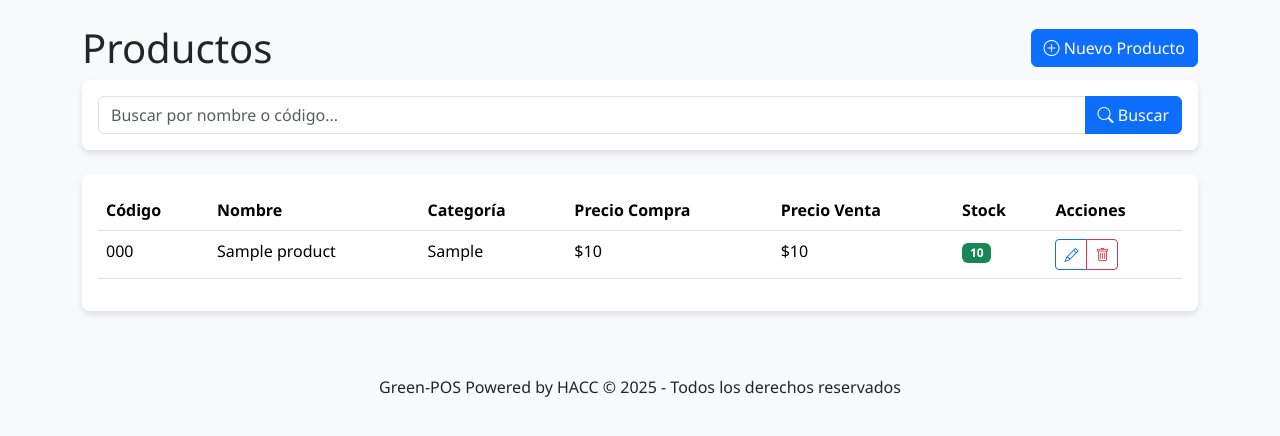
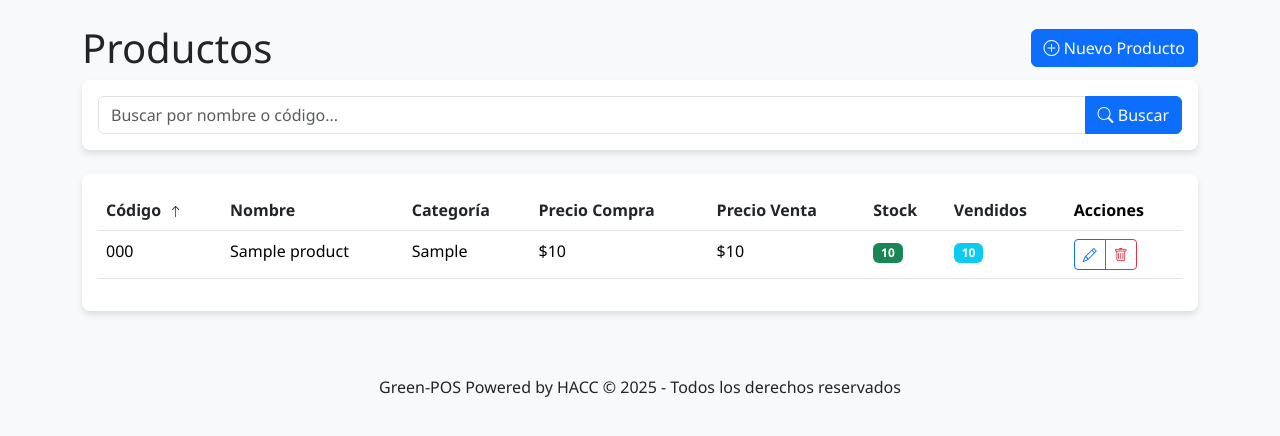
Before and after one commit to handresc1127/Green-POS, a Flask app: page /products in a window 1280 px wide. Shown: the part 80-516 px from the top of the page. Run offline with Flask 3, Linux system fonts and the light colour scheme; a user stored in the database is signed in; tables that the repository leaves empty hold one stand-in row (values such as "Sample post").

Commit message:
Implement product sorting and sales count display; enhance product list view with sortable columns and add sales count to the product table.

```diff
--- a/app.py
+++ b/app.py
@@ -7,7 +7,7 @@ from flask_login import LoginManager, login_user, logout_user, login_required, c
 from functools import wraps
 import logging
 import argparse
-from sqlalchemy import func
+from sqlalchemy import func, or_
 import pytz
 
 app = Flask(__name__)
@@ -129,13 +129,62 @@ def role_required(*roles):
 @role_required('admin')
 def product_list():
     query = request.args.get('query', '')
+    sort_by = request.args.get('sort_by', 'code')  # columna por defecto
+    sort_order = request.args.get('sort_order', 'asc')  # orden por defecto
 
+    # Mapeo de columnas a campos del modelo
+    sort_columns = {
+        'code': Product.code,
+        'name': Product.name,
+        'category': Product.category,
+        'purchase_price': Product.purchase_price,
+        'sale_price': Product.sale_price,
+        'stock': Product.stock,
+        'sales_count': 'sales_count'  # Se maneja especialmente
+    }
+
+    # Query base con conteo de ventas
+    base_query = db.session.query(
+        Product,
+        func.coalesce(func.sum(InvoiceItem.quantity), 0).label('sales_count')
+    ).outerjoin(InvoiceItem, Product.id == InvoiceItem.product_id)
+
+    # Aplicar filtro de búsqueda si existe
     if query:
-        products = Product.query.filter(Product.name.contains(query) | Product.code.contains(query)).all()
-    else:
-        products = Product.query.all()
+        base_query = base_query.filter(or_(Product.name.contains(query), Product.code.contains(query)))
 
-    return render_template('products/list.html', products=products, query=query)
+    # Agrupar por producto
+    base_query = base_query.group_by(Product.id)
+
+    # Aplicar ordenamiento
+    if sort_by in sort_columns:
+        if sort_by == 'sales_count':
+            # Para sales_count usamos la columna calculada
+            if sort_order == 'desc':
+                base_query = base_query.order_by(func.coalesce(func.sum(InvoiceItem.quantity), 0).desc())
+            else:
+                base_query = base_query.order_by(func.coalesce(func.sum(InvoiceItem.quantity), 0).asc())
+        else:
+            # Para otras columnas usamos el campo del modelo
+            order_column = sort_columns[sort_by]
+            if sort_order == 'desc':
+                base_query = base_query.order_by(order_column.desc())
+            else:
+                base_query = base_query.order_by(order_column.asc())
+
+    products = base_query.all()
+
+    # Transformar resultados para que el template pueda acceder a sales_count
+    products_with_sales = []
+    for product, sales_count in products:
+        product.sales_count = sales_count
+        products_with_sales.append(product)
+
+    return render_template('products/list.html',
+                         products=products_with_sales,
+                         query=query,
+                         sort_by=sort_by,
+                         sort_order=sort_order)
 
 @app.route('/products/new', methods=['GET', 'POST'])
 @role_required('admin')
--- a/templates/products/list.html
+++ b/templates/products/list.html
@@ -8,6 +8,27 @@
 <a href="{{ url_for('product_new') }}" class="btn btn-primary">
     <i class="bi bi-plus-circle"></i> Nuevo Producto
 </a>
+{% endblock %}
+
+{% block extra_css %}
+<style>
+    .table thead th a {
+        display: block;
+        color: inherit;
+        user-select: none;
+    }
+    .table thead th a:hover {
+        background-color: rgba(0, 0, 0, 0.05);
+        cursor: pointer;
+    }
+    .table thead th {
+        position: relative;
+    }
+    .table thead th a i {
+        font-size: 0.8em;
+        margin-left: 4px;
+    }
+</style>
 {% endblock %}
 
 {% block content %}
@@ -38,12 +59,62 @@
                 <table class="table table-hover">
                     <thead>
                         <tr>
-                            <th>Código</th>
-                            <th>Nombre</th>
-                            <th>Categoría</th>
-                            <th>Precio Compra</th>
-                            <th>Precio Venta</th>
-                            <th>Stock</th>
+                            <th>
+                                <a href="{{ url_for('product_list', query=query, sort_by='code', sort_order='desc' if sort_by == 'code' and sort_order == 'asc' else 'asc') }}" class="text-decoration-none text-dark">
+                                    Código
+                                    {% if sort_by == 'code' %}
+                                        <i class="bi bi-arrow-{{ 'down' if sort_order == 'desc' else 'up' }}"></i>
+                                    {% endif %}
+                                </a>
+                            </th>
+                            <th>
+                                <a href="{{ url_for('product_list', query=query, sort_by='name', sort_order='desc' if sort_by == 'name' and sort_order == 'asc' else 'asc') }}" class="text-decoration-none text-dark">
+                                    Nombre
+                                    {% if sort_by == 'name' %}
+                                        <i class="bi bi-arrow-{{ 'down' if sort_order == 'desc' else 'up' }}"></i>
+                                    {% endif %}
+                                </a>
+                            </th>
+                            <th>
+                                <a href="{{ url_for('product_list', query=query, sort_by='category', sort_order='desc' if sort_by == 'category' and sort_order == 'asc' else 'asc') }}" class="text-decoration-none text-dark">
+                                    Categoría
+                                    {% if sort_by == 'category' %}
+                                        <i class="bi bi-arrow-{{ 'down' if sort_order == 'desc' else 'up' }}"></i>
+                                    {% endif %}
+                                </a>
+                            </th>
+                            <th>
+                                <a href="{{ url_for('product_list', query=query, sort_by='purchase_price', sort_order='desc' if sort_by == 'purchase_price' and sort_order == 'asc' else 'asc') }}" class="text-decoration-none text-dark">
+                                    Precio Compra
+                                    {% if sort_by == 'purchase_price' %}
+                                        <i class="bi bi-arrow-{{ 'down' if sort_order == 'desc' else 'up' }}"></i>
+                                    {% endif %}
+                                </a>
+                            </th>
+                            <th>
+                                <a href="{{ url_for('product_list', query=query, sort_by='sale_price', sort_order='desc' if sort_by == 'sale_price' and sort_order == 'asc' else 'asc') }}" class="text-decoration-none text-dark">
+                                    Precio Venta
+                                    {% if sort_by == 'sale_price' %}
+                                        <i class="bi bi-arrow-{{ 'down' if sort_order == 'desc' else 'up' }}"></i>
+                                    {% endif %}
+                                </a>
+                            </th>
+                            <th>
+                                <a href="{{ url_for('product_list', query=query, sort_by='stock', sort_order='desc' if sort_by == 'stock' and sort_order == 'asc' else 'asc') }}" class="text-decoration-none text-dark">
+                                    Stock
+                                    {% if sort_by == 'stock' %}
+                                        <i class="bi bi-arrow-{{ 'down' if sort_order == 'desc' else 'up' }}"></i>
+                                    {% endif %}
+                                </a>
+                            </th>
+                            <th>
+                                <a href="{{ url_for('product_list', query=query, sort_by='sales_count', sort_order='desc' if sort_by == 'sales_count' and sort_order == 'asc' else 'asc') }}" class="text-decoration-none text-dark">
+                                    Vendidos
+                                    {% if sort_by == 'sales_count' %}
+                                        <i class="bi bi-arrow-{{ 'down' if sort_order == 'desc' else 'up' }}"></i>
+                                    {% endif %}
+                                </a>
+                            </th>
                             <th>Acciones</th>
                         </tr>
                     </thead>
@@ -63,6 +134,9 @@
                                         {% set badge_class = 'warning' %}
                                     {% endif %}
                                     <span class="badge bg-{{ badge_class }}">{{ product.stock }}</span>
+                                </td>
+                                <td>
+                                    <span class="badge bg-info">{{ product.sales_count or 0 }}</span>
                                 </td>
                                 <td>
                                     <div class="btn-group btn-group-sm">
```
